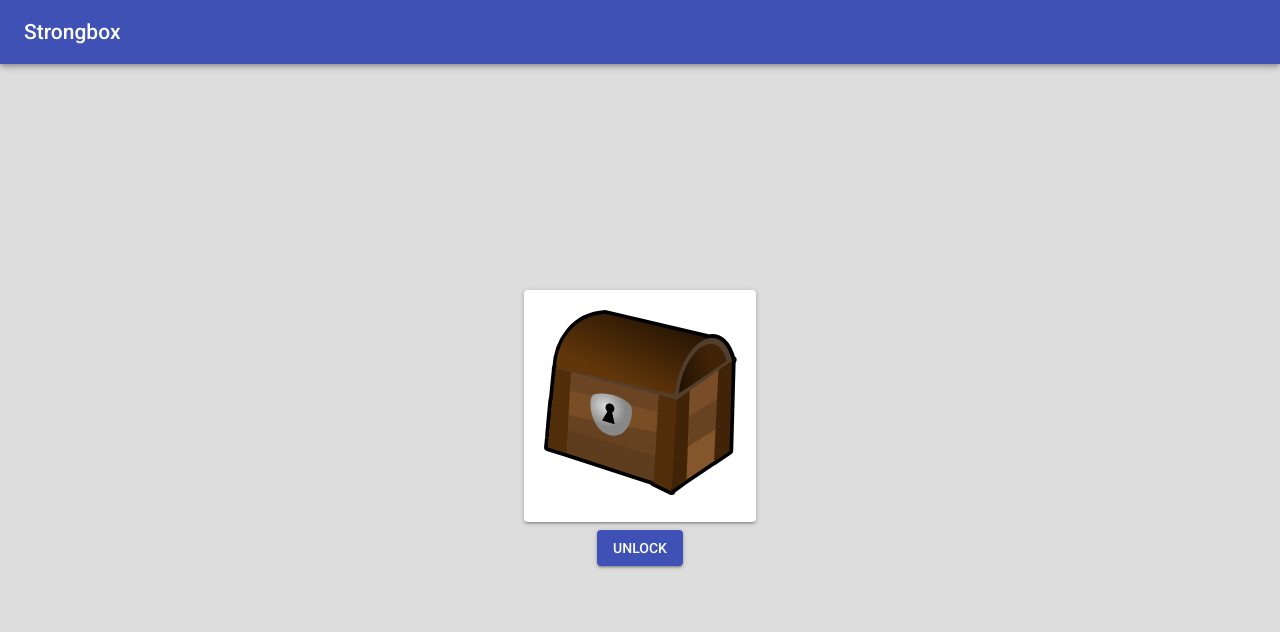
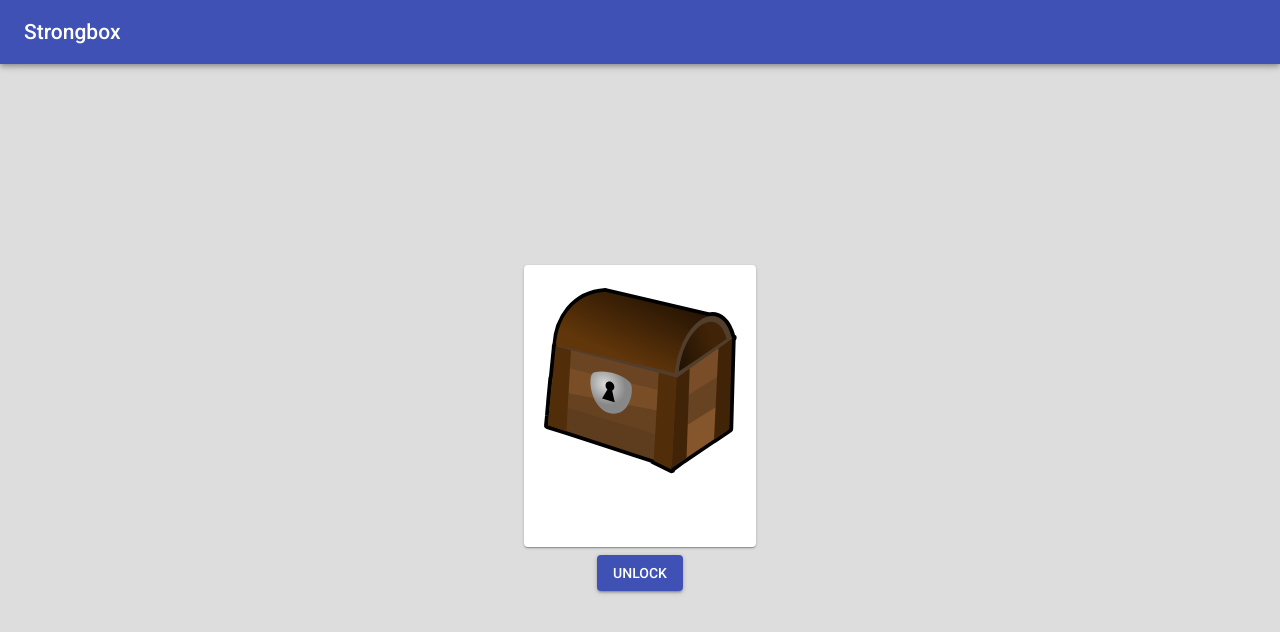
Before and after one commit to sjansen/strongbox, a React (Create React App) app in the folder webui/: page / in a window 1280 px wide. Shown: the top 632 px of the page. Built offline with nearby package versions, Linux system fonts and the light colour scheme.

Commit message:
show a quote when unlocked

```diff
--- a/webui/src/components/Strongbox.js
+++ b/webui/src/components/Strongbox.js
@@ -1,8 +1,13 @@
 import React from 'react';
 
 import Button from '@material-ui/core/Button';
+import Card from '@material-ui/core/Card';
+import CardContent from '@material-ui/core/CardContent';
+import CardMedia from '@material-ui/core/CardMedia';
+//import Divider from '@material-ui/core/Divider';
 import Grid from '@material-ui/core/Grid';
-import Paper from '@material-ui/core/Paper';
+//import Paper from '@material-ui/core/Paper';
+import Typography from '@material-ui/core/Typography';
 import {withStyles} from '@material-ui/core/styles';
 
 import imgLocked from '../images/locked.svg';
@@ -12,10 +17,13 @@ const styles = theme => ({
   container: {
     flexGrow: 1,
   },
-  paper: {
+  card: {
     padding: theme.spacing.unit * 2,
+    height: 250,
+    width: 200,
+  },
+  media: {
     height: 200,
-    width: 200,
   },
   button: {
     margin: theme.spacing.unit,
@@ -23,14 +31,6 @@ const styles = theme => ({
 });
 
 const Strongbox = ({classes, locked, toggleLock}) => {
-  const action = locked ? 'Unlock' : 'Lock';
-  const image = locked ? (
-    <img src={imgLocked} alt="locked" />
-  ) : (
-    <img src={imgUnlocked} alt="unlocked" />
-  );
-  const onClick = () => toggleLock(!locked);
-
   return (
     <Grid
       container
@@ -41,16 +41,26 @@ const Strongbox = ({classes, locked, toggleLock}) => {
       spacing={0}
     >
       <Grid item>
-        <Paper className={classes.paper}>{image}</Paper>
+        <Card className={classes.card}>
+          <CardMedia
+            className={classes.media}
+            component="img"
+            image={locked ? imgLocked : imgUnlocked}
+            title={locked ? "locked" : "unlocked"}
+          />
+          <CardContent>
+            <Typography>{locked ? "" : "This Space For Rent"}</Typography>
+          </CardContent>
+        </Card>
       </Grid>
       <Grid item>
         <Button
           variant="contained"
           color="primary"
           className={classes.button}
-          onClick={onClick}
+          onClick={() => toggleLock(!locked)}
         >
-          {action}
+          {locked ? 'Unlock' : 'Lock'}
         </Button>
       </Grid>
     </Grid>
```
